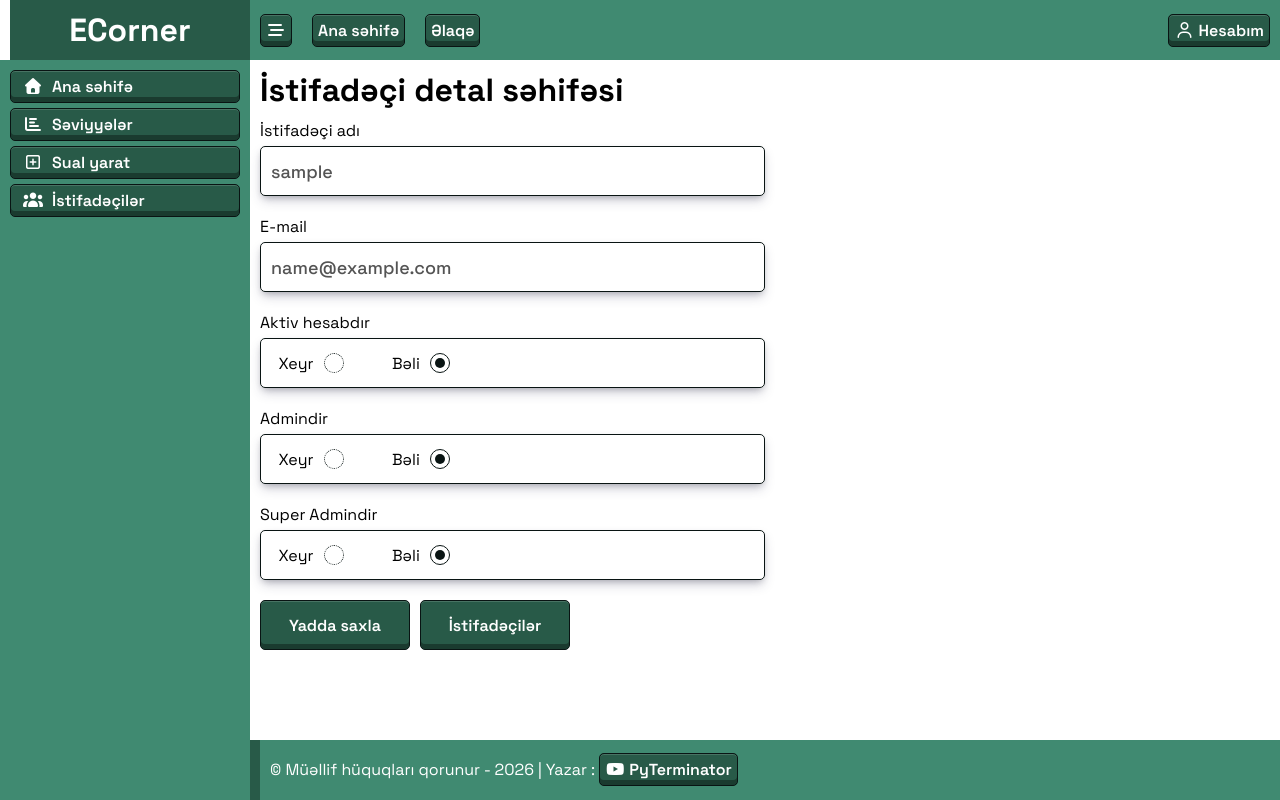
After one commit to pyterminator/LCorner, a Django app: page /dashboard/users/detail/1 in a window 1280 px wide. The commit adds this page. Run offline with Django 5.2, Linux system fonts and the light colour scheme; the visitor is signed in with stand-in values (Sample User, id 1); data comes from the database, SQL or seed files in the repository; style sheets or scripts are compiled from the project's sources; some libraries are stand-ins or nearby versions.

Commit message:
Day-6 UserDetail+

```diff
--- a/dashboard/urls.py
+++ b/dashboard/urls.py
@@ -1,5 +1,5 @@
 from django.urls import path
-from dashboard.views import Dashboard, Levels, CreateLevel, LevelDetail, QuizModels
+from dashboard.views import Dashboard, Levels, CreateLevel, LevelDetail, QuizModels, Users, UserDetail
 
 urlpatterns = [
     path('', Dashboard, name="dashboard"),
@@ -8,4 +8,7 @@ urlpatterns = [
     path('levels/detail/<int:id>/', LevelDetail, name="leveldetail"),
 
     path('quizmodels/', QuizModels, name='quizmodels'),
+
+    path('users/', Users, name="users"),
+    path('users/detail/<int:id>', UserDetail, name="userdetail"),
 ]
--- a/dashboard/views.py
+++ b/dashboard/views.py
@@ -1,5 +1,6 @@
 from django.shortcuts import render, redirect
 from dashboard.models import Level
+from django.contrib.auth.models import User
 from django.contrib.auth.decorators import login_required
 
 @login_required
@@ -71,3 +72,22 @@ def LevelDetail(request, id):
 @login_required
 def QuizModels(request):
     return render(request, "dashboard/quiz-models.html")
+
+@login_required
+def Users(request):
+
+    data = {
+        "users": User.objects.all()
+    }
+
+    return render(request, 'dashboard/users.html', context=data)
+
+@login_required
+def UserDetail(request, id):
+
+    user = User.objects.filter(id=id).first()
+    data = {
+        "user": user
+    }
+
+    return render(request, "dashboard/user-detail.html", context=data)
--- a/static/scripts/custom.js
+++ b/static/scripts/custom.js
@@ -98,3 +98,37 @@ function validateRePassword(inp){
         alert_box.innerText = ""
     }
 }
+
+
+function ToggleSidebarMenu(span){
+    const sidebar = document.querySelector("#root > div:nth-child(1)")
+    const blank = document.querySelector("#root > div:nth-child(2)")
+
+
+
+    if (span.dataset.val == "1"){
+        sidebar.style.display = "none"
+        blank.style.width = "100%";
+        blank.style.marginLeft = "0";
+        span.dataset.val = "0"
+    } else {
+        sidebar.style.display = "block"
+        blank.style.width = "calc(100% - 25rem)";
+        blank.style.marginLeft = "25rem";
+        span.dataset.val = "1"
+    }
+}
+
+function closeModal(btn){
+    btn.parentElement.parentElement.parentElement.style.display = "none"
+}
+
+function openModal(event) {
+    event.preventDefault()
+
+    const modal = event.currentTarget
+        .closest(".table")
+        .querySelector(".main-modal")
+
+    modal.style.display = "flex"
+}
--- a/static/scss/dashboard-style.scss
+++ b/static/scss/dashboard-style.scss
@@ -41,6 +41,11 @@
                     width: 100%;
                     @extend %button-style;
                     margin-bottom: .5rem;
+                    text-align: left;
+                    padding-left: 1.2rem;
+                    i{
+                        margin-right: .5rem;
+                    }
                 }
             }
         }
@@ -64,6 +70,10 @@
 
                     a {
                         @extend %button-style;
+                    }
+                    span{
+                        @extend %button-style;
+                        cursor: pointer;
                     }
                 }
 
--- a/templates/dashboard/level-detail.html
+++ b/templates/dashboard/level-detail.html
@@ -1,6 +1,10 @@
 {% extends 'layout.html' %}
 
 {% block root %}
+
+{% block title %}
+    <title>ECorner - Səviyyə detal səhifəsi</title>
+{% endblock %}
 
 <h1>Səviyyə detal səhifəsi</h1>
 
--- /dev/null
+++ b/templates/dashboard/user-detail.html
@@ -0,0 +1,92 @@
+{% extends 'layout.html' %}
+
+{% block root %}
+
+{% block title %}
+    <title>ECorner - İstifadəçi detal səhifəsi</title>
+{% endblock %}
+
+<h1>İstifadəçi detal səhifəsi</h1>
+
+<div class="user-detail">
+    <form method="post">
+        {% csrf_token %}
+        <label for="username">
+            İstifadəçi adı
+        </label>
+        <input type="text" id="username" name="username" value="{{user.username}}" disabled>
+
+        <label for="email">
+            E-mail
+        </label>
+        <input type="text" id="email" name="email" value="{{user.email}}" disabled>
+
+
+        <label for="is_active">
+            Aktiv hesabdır
+        </label>
+        <div class="input-group">
+            <label>
+                <span>Xeyr</span>
+                <input type="radio" id="is_active" name="is_active" value="0" {% if not user.is_active %}checked{% endif %}>
+                <span></span>
+            </label>
+            <label>
+                <span>Bəli</span>
+                <input type="radio" name="is_active" value="1" {% if user.is_active %}checked{% endif %}>
+                <span></span>
+            </label>
+        </div>
+
+        <label for="is_staff">
+            Admindir
+        </label>
+        <div class="input-group">
+            <label>
+                <span>Xeyr</span>
+                <input type="radio" id="is_staff" name="is_staff" value="0" {% if not user.is_staff %}checked{% endif %}>
+                <span></span>
+            </label>
+            <label>
+                <span>Bəli</span>
+                <input type="radio" name="is_staff" value="1" {% if user.is_staff %}checked{% endif %}>
+                <span></span>
+            </label>
+        </div>
+
+        <label for="is_superuser">
+            Super Admindir
+        </label>
+        <div class="input-group">
+            <label>
+                <span>Xeyr</span>
+                <input type="radio" id="is_superuser" name="is_superuser" value="0" {% if not user.is_superuser %}checked{% endif %}>
+                <span></span>
+            </label>
+            <label>
+                <span>Bəli</span>
+                <input type="radio" name="is_superuser" value="1" {% if user.is_superuser %}checked{% endif %}>
+                <span></span>
+            </label>
+        </div>
+
+
+
+
+
+
+
+
+        <div class="button-group">
+            <button>
+                Yadda saxla
+            </button>
+
+            <a href="{% url 'users' %}">
+                İstifadəçilər
+            </a>
+        </div>
+    </form>
+</div>
+
+{% endblock %}
--- a/templates/layout.html
+++ b/templates/layout.html
@@ -77,6 +77,7 @@
                     <a href="{% url 'dashboard' %}"><i class="fa-solid fa-home"></i> Ana səhifə</a>
                     <a href="{% url 'levels' %}"><i class="fa-solid fa-chart-bar"></i> Səviyyələr</a>
                     <a href="{% url 'quizmodels' %}"><i class="fa-regular fa-square-plus"></i> Sual yarat</a>
+                    <a href="{% url 'users' %}"><i class="fa-solid fa-users"></i> İstifadəçilər</a>
                 {% else %}
                     <a href="{% url 'login' %}"><i class="fa-solid fa-arrow-right-to-bracket"></i> Daxil ol</a>
                     <a href="{% url 'register' %}"><i class="fa-solid fa-user-plus"></i> Hesab yarat</a>
@@ -86,9 +87,13 @@
         <div>
             <nav>
                 <div class="links">
+                    <!-- Toggle Menu Sidebar -->
+                    <span onclick="ToggleSidebarMenu(this)" data-val="1"><i class="fa-solid fa-bars-staggered"></i></span>
+
                     {% if request.user.is_authenticated %}
                         <a href="{% url 'dashboard' %}">Ana səhifə</a>
                     {% endif %}
+
                     <a href="javascript:void(0)">Əlaqə</a>
                 </div>
                 <div class="profile">
```
Also changed, not shown: other parts of static/scss/dashboard-style.scss (+73 -1 lines), templates/dashboard/users.html (added, +74 -0 lines), static/css/dashboard-style.min.css, 1 other file.
